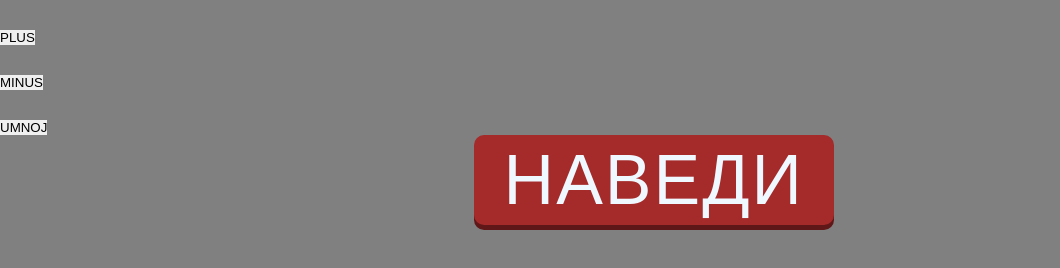
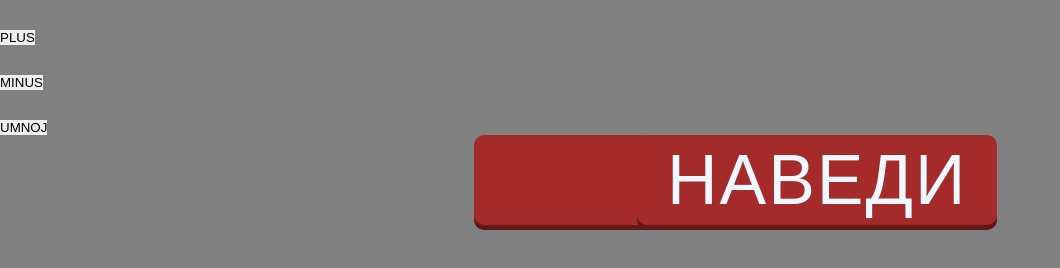
Before and after one commit to storting/websiteume, a plain HTML site: page index.html in a window 1280 px wide. Shown: the whole page, without its empty margins (0-1060 px from the left). Drawn offline with Linux system fonts and the light colour scheme.

Commit message:
index.html

```diff
--- a/index.html
+++ b/index.html
@@ -40,7 +40,7 @@
         <div class="but">
             <button type="button" onclick="UMNOJ()">UMNOJ</button>
         </div>
-        <div>
+        <div class="but-1">
             <button type="submit" class="but-1">НАВЕДИ</button>
         </div>
     </form>
```
